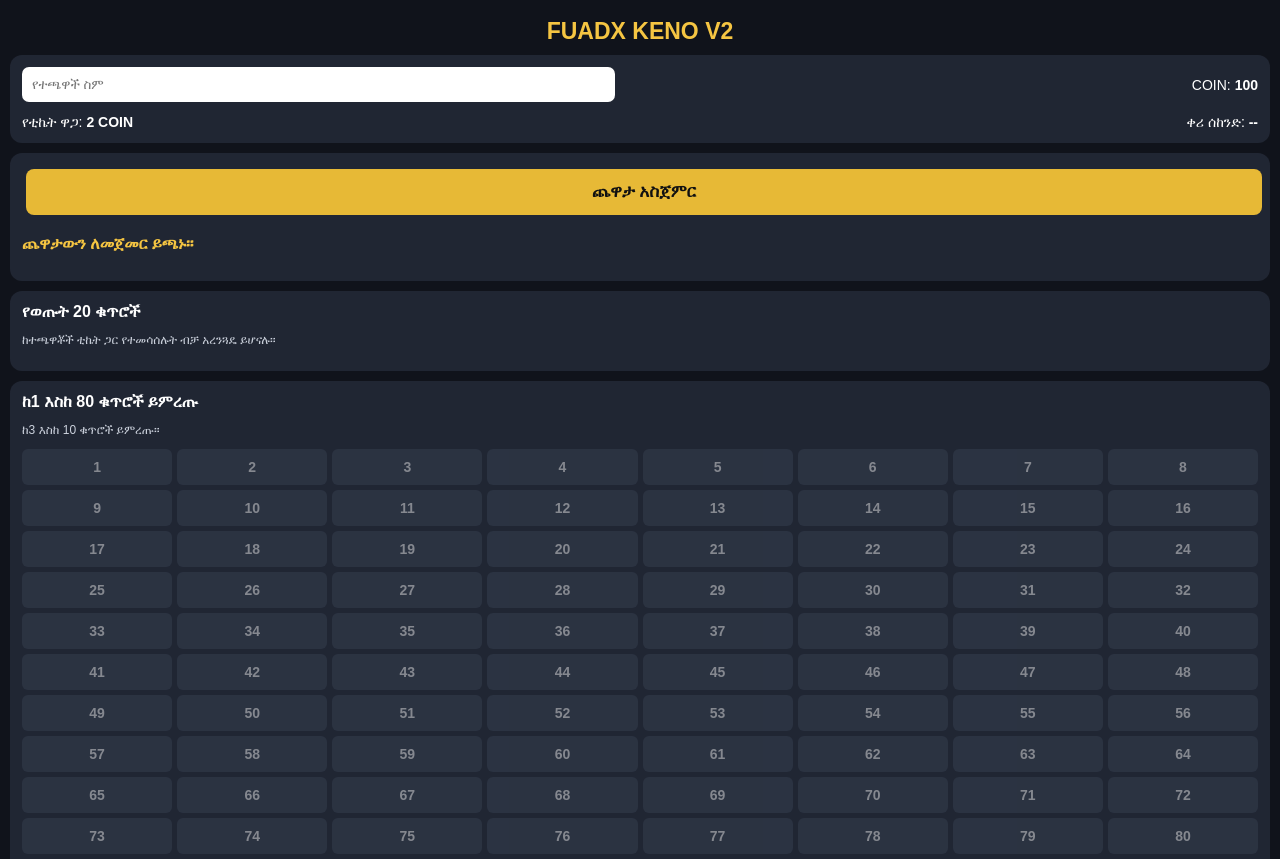
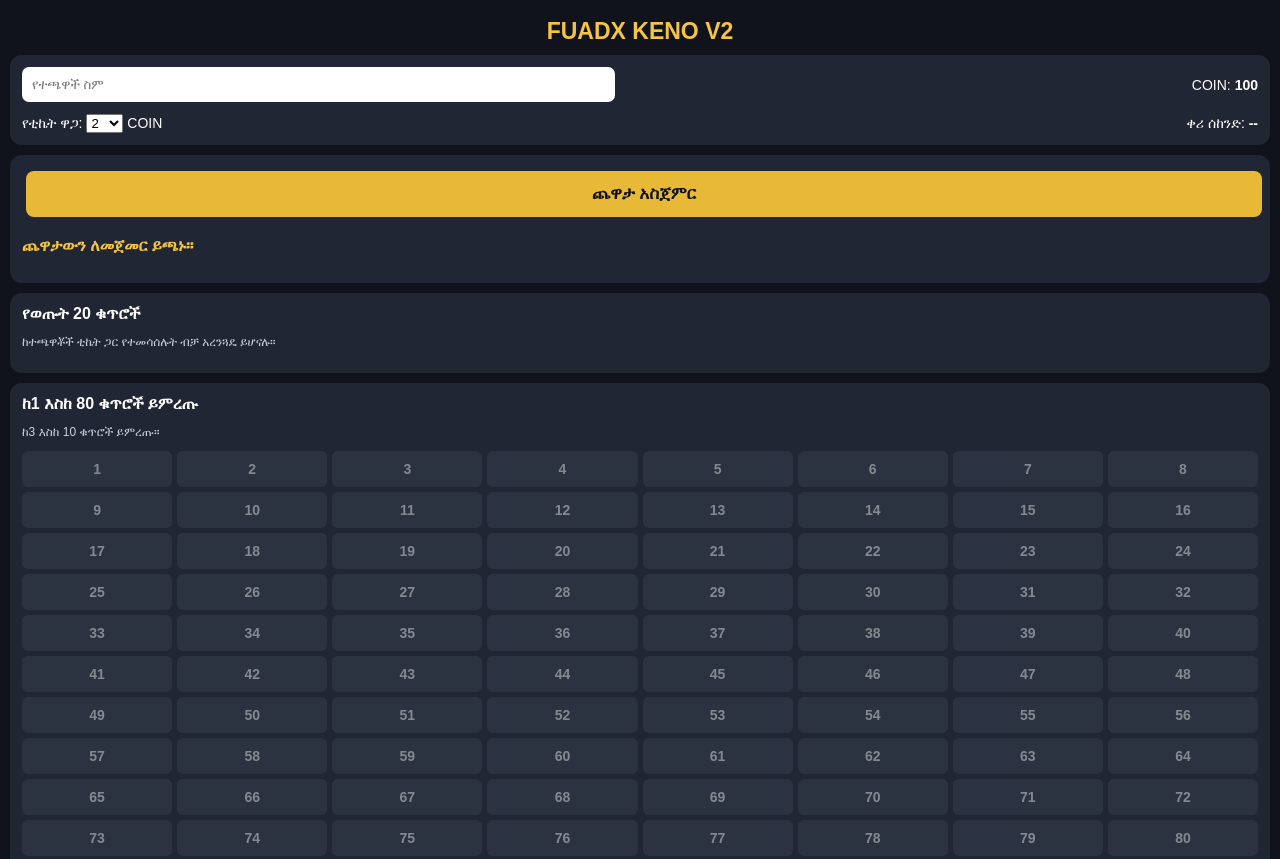
Before and after one commit to fuad147849-lgtm/FUADXKENOV2, a plain HTML site: page index.html in a window 1280 px wide. Shown: the top 859 px of the page. Drawn offline with Linux system fonts and the light colour scheme.

Commit message:
Update index.html

```diff
--- a/index.html
+++ b/index.html
@@ -42,7 +42,15 @@ button:disabled{opacity:.45}
     <div>COIN: <b id="coins">100</b></div>
   </div>
   <div class="topline" style="margin-top:12px">
-    <div>የቲኬት ዋጋ: <b>2 COIN</b></div>
+  <div>የቲኬት ዋጋ:
+  <select id="ticketPrice">
+    <option value="2">2</option>
+    <option value="4">4</option>
+    <option value="8">8</option>
+    <option value="10">10</option>
+    <option value="20">20</option>
+  </select> COIN
+  </div>
     <div>ቀሪ ሰከንድ: <b id="timer">--</b></div>
   </div>
 </div>
```
